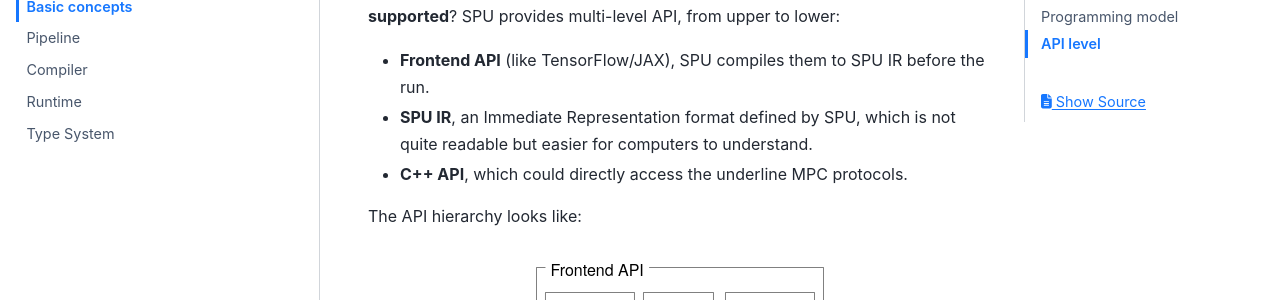
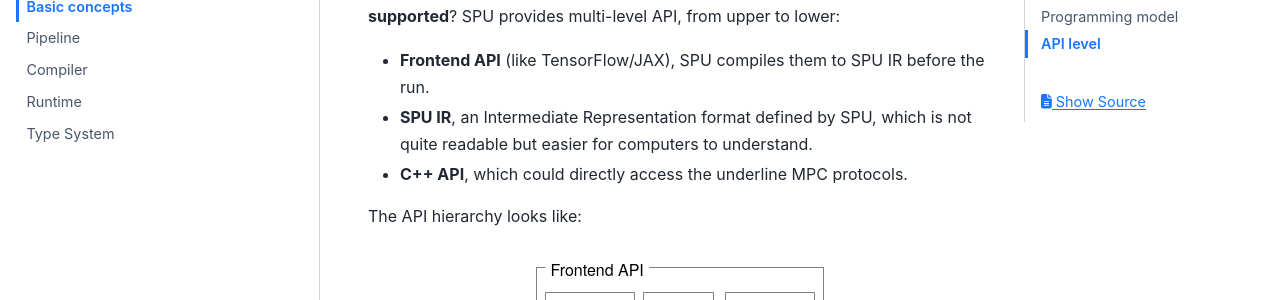
Before and after one commit to secretflow/spu, a Sphinx documentation site: the page built from docs/development/basic_concepts.rst, in a window 1280 px wide and 900 px high, scrolled down 2311 px. Shown: the part 153-453 px from the top of the window. Built offline with Sphinx 7.4.7 and the PyData theme 0.15.4, drawn with Linux system fonts in a browser that asks for light colours; pages that are not in the unit, such as notebooks, are missing from menus.

Commit message:
Document IR: Intermediate Representation

```diff
--- a/docs/development/basic_concepts.rst
+++ b/docs/development/basic_concepts.rst
@@ -58,7 +58,7 @@ API level
 With the above programming model, the next question is **which language is supported**? SPU provides multi-level API, from upper to lower:
 
 - **Frontend API** (like TensorFlow/JAX), SPU compiles them to SPU IR before the run.
-- **SPU IR**, an Immediate Representation format defined by SPU, which is not quite readable but easier for computers to understand.
+- **SPU IR**, an Intermediate Representation format defined by SPU, which is not quite readable but easier for computers to understand.
 - **C++ API**, which could directly access the underline MPC protocols.
 
 The API hierarchy looks like:
```
